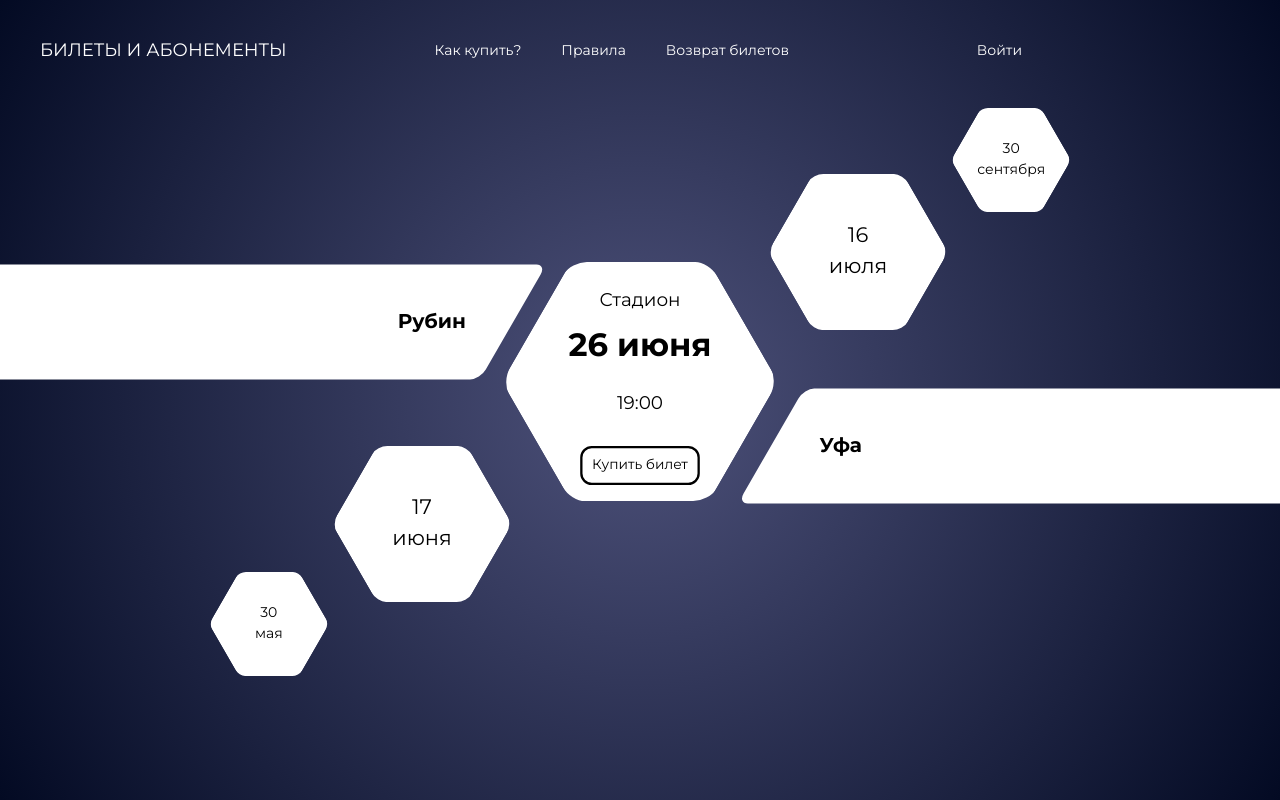
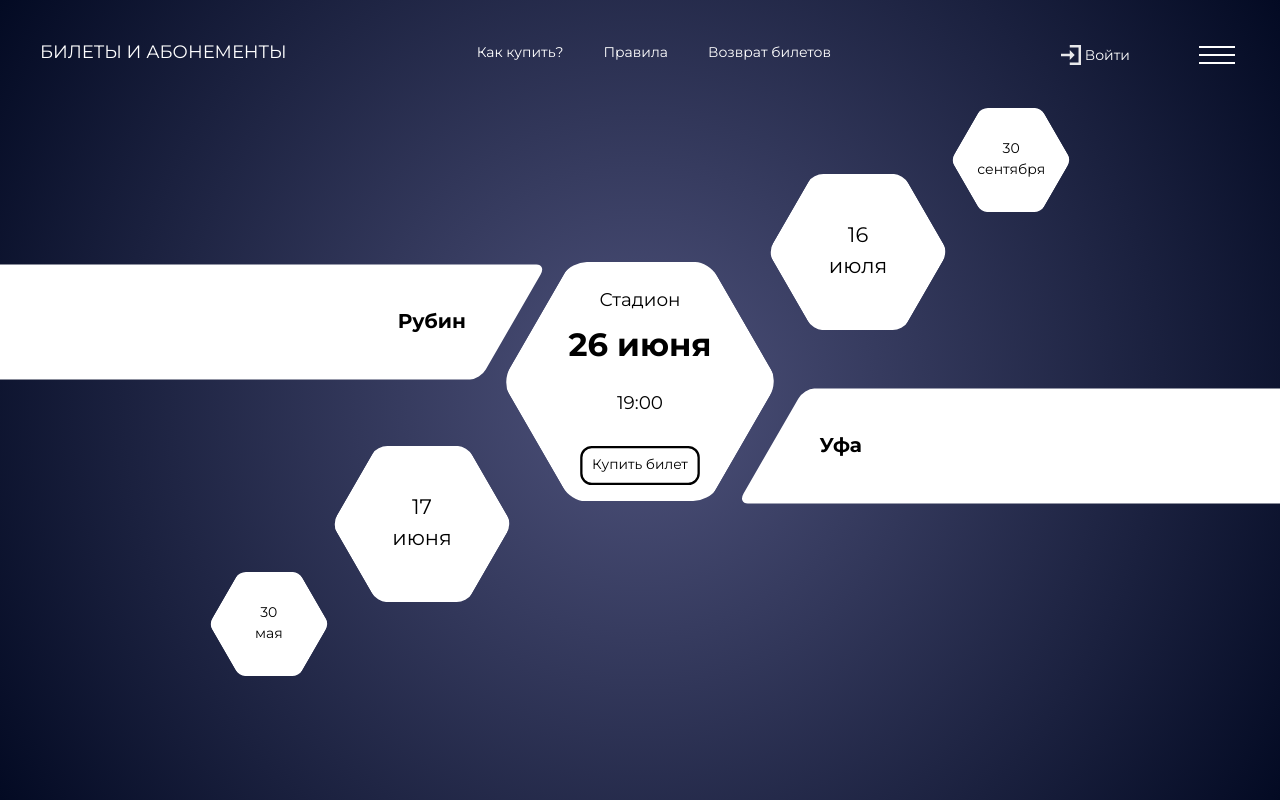
Before and after one commit to AnatolyKazarin/hexagon, a website built with webpack: page dist/index.html in a window 1280 px wide. Shown: the top 800 px of the page. Built offline with nearby package versions, Linux system fonts and the light colour scheme.

Commit message:
Build done

```diff
--- a/dist/index.html
+++ b/dist/index.html
@@ -4,7 +4,7 @@
     <meta charset="UTF-8">
     <meta name="description" content="About this site">
     <meta name="keywords" content="">
-    <meta name="viewport" content="width=1440, initial-scale=1">
+    <meta name="viewport" content="width=device-width, initial-scale=1">
     <link rel="icon" href="https://www.w3.org/html/logo/badge/html5-badge-h-solo.png">
     <title>Расписание матчей</title>
     <link rel="stylesheet" type="text/css" href="main.css">
@@ -20,7 +20,9 @@
             <li class="main-nav__item"><a href="#">Правила</a></li>
             <li class="main-nav__item"><a href="#">Возврат билетов</a></li>
           </ul>
-        </nav><a class="user-login" href="#">Войти</a><a class="hidden-menu" href="#">x</a>
+        </nav>
+        <div class="user-nav"><a class="user-login" href="#">
+             <svg class="user-login__icon" width="20" height="20" xmlns="http://www.w3.org/2000/svg" viewBox="0 0 16 16"><polygon points="0 7 7.01 7 7.01 4.06 10.96 8.01 7.01 11.91 7.01 9.06 0 9.02 0 7"/><polygon points="7.01 0 7.01 2 14.03 2 14.03 13.99 7.01 13.99 7.01 16 16 16 16 0 7.01 0"/></svg> <span>Войти</span></a><a class="hidden-menu" href="#"><span></span></a></div>
       </header>
       <main>
         <p class="team team-first"> <span>Соперник №1</span></p>
--- a/dist/main.css
+++ b/dist/main.css
@@ -318,11 +318,15 @@ body {
   overflow: visible; }
 
 h2 {
-  margin: 0; }
+  margin: 0;
+  text-transform: uppercase;
+  font-weight: normal;
+  font-size: 18px; }
 
 header {
   display: flex;
   justify-content: space-between;
+  align-items: center;
   padding: 40px; }
 
 a {
@@ -333,6 +337,9 @@ a {
 a:hover {
   color: grey; }
 
+.main-nav {
+  margin-right: 40px; }
+
 .main-nav__list {
   list-style: none;
   margin: 0;
@@ -341,6 +348,45 @@ a:hover {
 
 .main-nav__item {
   margin-right: 40px; }
+
+.user-login {
+  margin-right: 60px; }
+
+.user-login__icon {
+  fill: white;
+  opacity: 0.9;
+  position: relative;
+  top: 5px;
+  transition: all 0.4s; }
+
+.user-login:hover .user-login__icon {
+  opacity: 0.3; }
+
+.user-nav {
+  display: inline-block; }
+
+.hidden-menu {
+  display: inline-block;
+  margin-top: -30px;
+  cursor: pointer;
+  width: 50px;
+  height: 50px;
+  color: transparent; }
+
+.hidden-menu span {
+  content: "";
+  position: absolute;
+  top: 46px;
+  right: 45px;
+  width: 36px;
+  height: 2px;
+  background-color: #ffffff;
+  box-shadow: 0 8px 0 0 #ffffff, 0 16px 0 0 #ffffff;
+  transition: all 0.4s; }
+
+.hidden-menu:hover span {
+  background-color: grey;
+  box-shadow: 0 8px 0 0 grey, 0 16px 0 0 grey; }
 
 .team {
   width: 40%;
```
